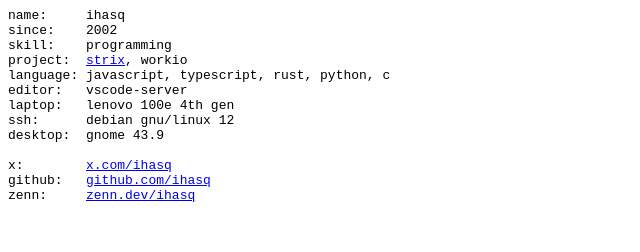
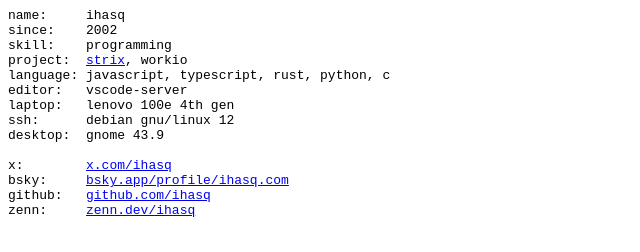
Before and after one commit to ihasq/ihasq.github.io, a plain HTML site: page index.html in a window 1280 px wide. Shown: the whole page, without its empty margins (0-640 px from the left). Drawn offline with Linux system fonts and the light colour scheme.

Commit message:
Update index.html

```diff
--- a/index.html
+++ b/index.html
@@ -25,6 +25,7 @@
 desktop:  gnome 43.9
 
 x:        <a href=https://x.com/ihasq>x.com/ihasq</a>
+bsky:     <a href=https://bsky.app/profile/ihasq.com>bsky.app/profile/ihasq.com</a>
 github:   <a href=https://github.com/ihasq>github.com/ihasq</a>
 zenn:     <a href=https://zenn.dev/ihasq>zenn.dev/ihasq</a>
 </pre>
```
